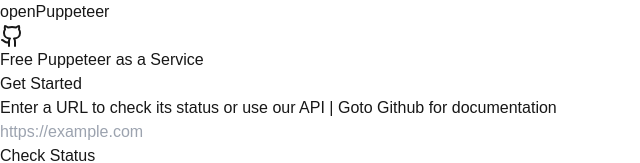
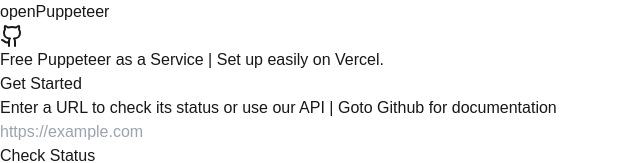
Before and after one commit to SaloniTae/open-puppeteer, a Next.js app: page / in a window 1280 px wide. Shown: the top 163 px of the page, without its empty margins (0-640 px from the left). Built offline with nearby package versions, Linux system fonts and the light colour scheme; no server answers.

Commit message:
text updted

```diff
--- a/src/app/page.js
+++ b/src/app/page.js
@@ -43,7 +43,7 @@
         </a>
       </h1>
       <p className="text-xl text-center mb-8 text-gray-600">
-        Free Puppeteer as a Service
+        Free Puppeteer as a Service | Set up easily on Vercel.
       </p>
 
       <div className="w-full max-w-2xl">
```
